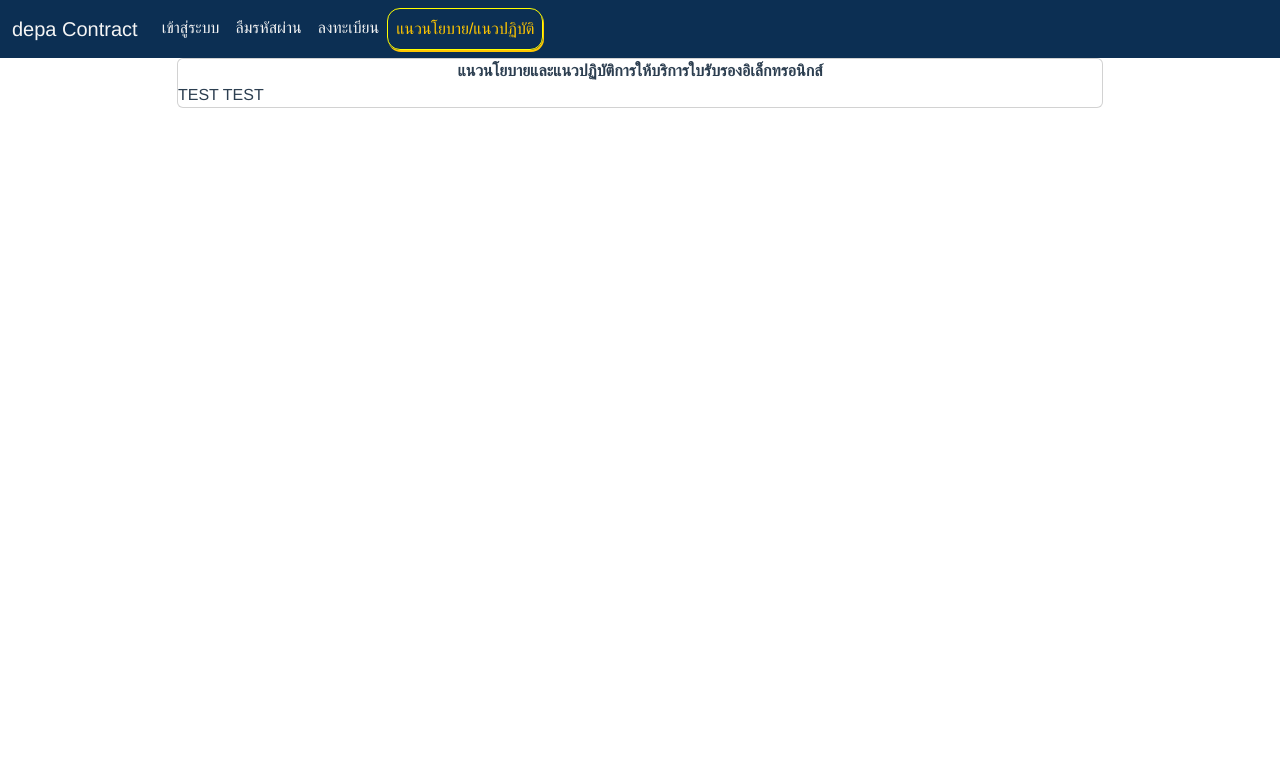
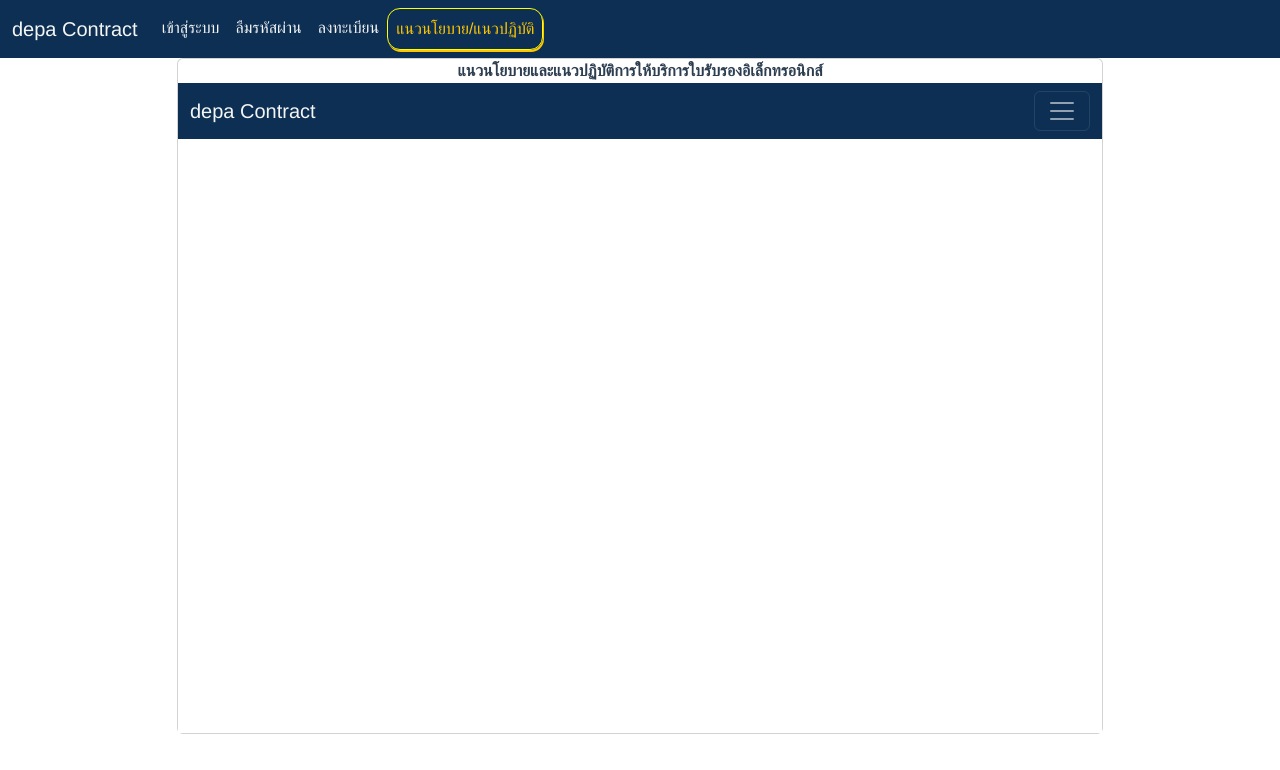
Before and after one commit to kretopas/depa_contract, a Vue app in the folder client/: page /termAndCondition in a window 1280 px wide. Shown: the top 770 px of the page. Built offline with nearby package versions, Linux system fonts and the light colour scheme; no server answers; what vue-awesome-paginate would draw is missing.

Commit message:
:sparkles: feats: add term and condtion page with linking from register page

```diff
--- a/client/public/index.html
+++ b/client/public/index.html
@@ -6,6 +6,7 @@
     <meta http-equiv="X-UA-Compatible" content="IE=edge">
     <meta name="viewport" content="width=device-width,initial-scale=1.0">
     <link rel="icon" href="<%= BASE_URL %>ticket.png">
+
     <title>
         depa - Contract
     </title>
--- a/client/src/views/TermAndConditionPage.vue
+++ b/client/src/views/TermAndConditionPage.vue
@@ -5,9 +5,9 @@
 				<div class="col-lg-10 col-md-10 col-sm-12 mx-auto">
 					<div class="card">
 						<strong>แนวนโยบายและแนวปฏิบัติการให้บริการใบรับรองอิเล็กทรอนิกส์</strong>
-						<div class="text-start">
-							TEST TEST
-						</div>
+						<iframe width="100%" height="650px"
+						:src="pdfFile+'#page=1&zoom=100'">
+						</iframe>
 					</div>
 				</div>
 			</div>
@@ -15,6 +15,19 @@
 	</div>
 </template>
 
+<script>
+import pdfFile from '@/assets/pdf/แนวนโยบายและแนวปฏิบัติการให้บริการใบรับรองอิเล็กทรอนิกส์.pdf';
+
+export default {
+	name: 'TermAndCondition',
+	data() {
+		return {
+			pdfFile
+		}
+	}
+}
+</script>
+
 <style scoped>
 .wrapper {
 	min-height: 100%;
--- a/client/vue.config.js
+++ b/client/vue.config.js
@@ -1,4 +1,18 @@
-const { defineConfig } = require('@vue/cli-service')
+const {
+  defineConfig
+} = require('@vue/cli-service')
 module.exports = defineConfig({
-  transpileDependencies: true
+  transpileDependencies: true,
+  configureWebpack: {
+    module: {
+      rules: [{
+        test: /\.(jpg|png|gif|svg|pdf)$/,
+        loader: 'file-loader',
+        options: {
+          name: '[name].[ext]',
+          outputPath: './assets/'
+        }
+      }, ]
+    }
+  }
 })
```
Also changed, not shown: client/package.json (+7 -2 lines), 2 other files (tests, documents, lock files or other folders).
